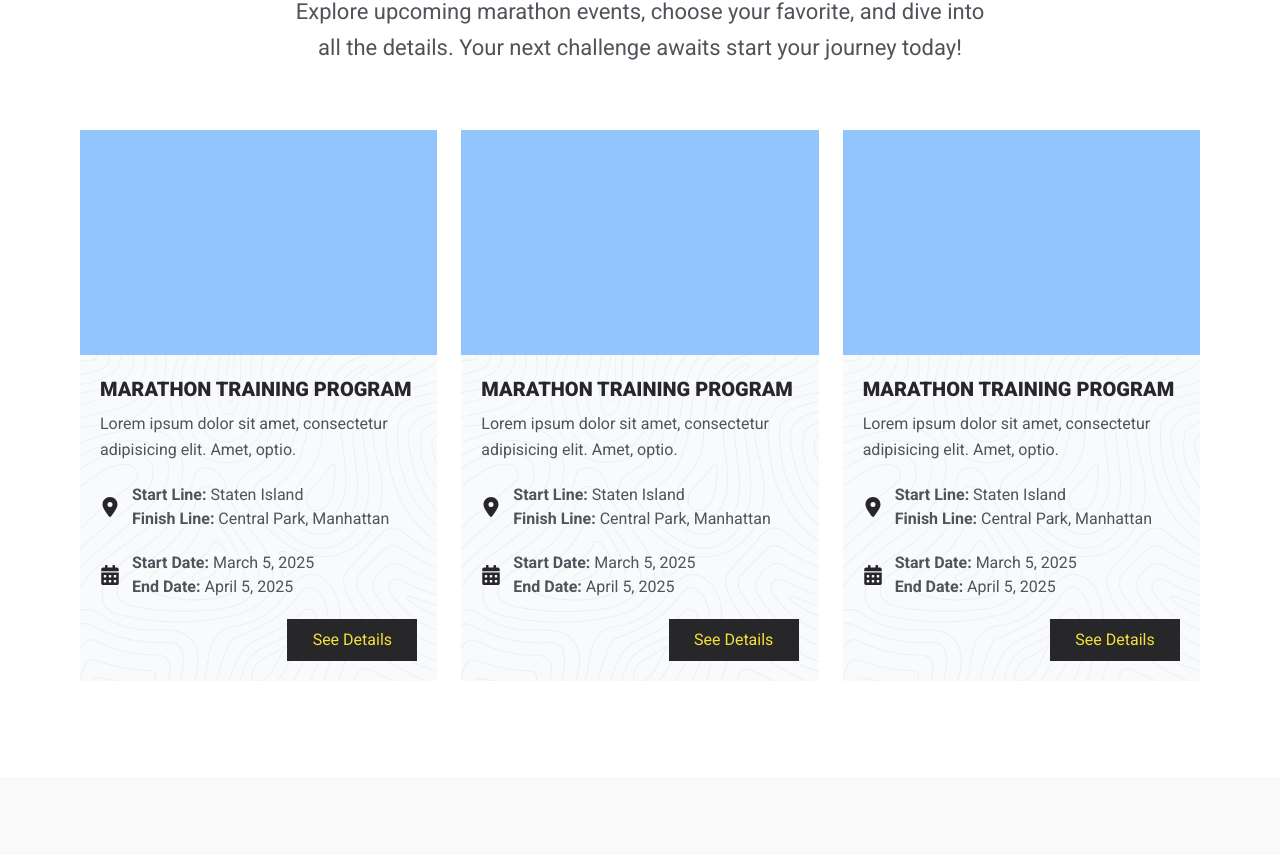
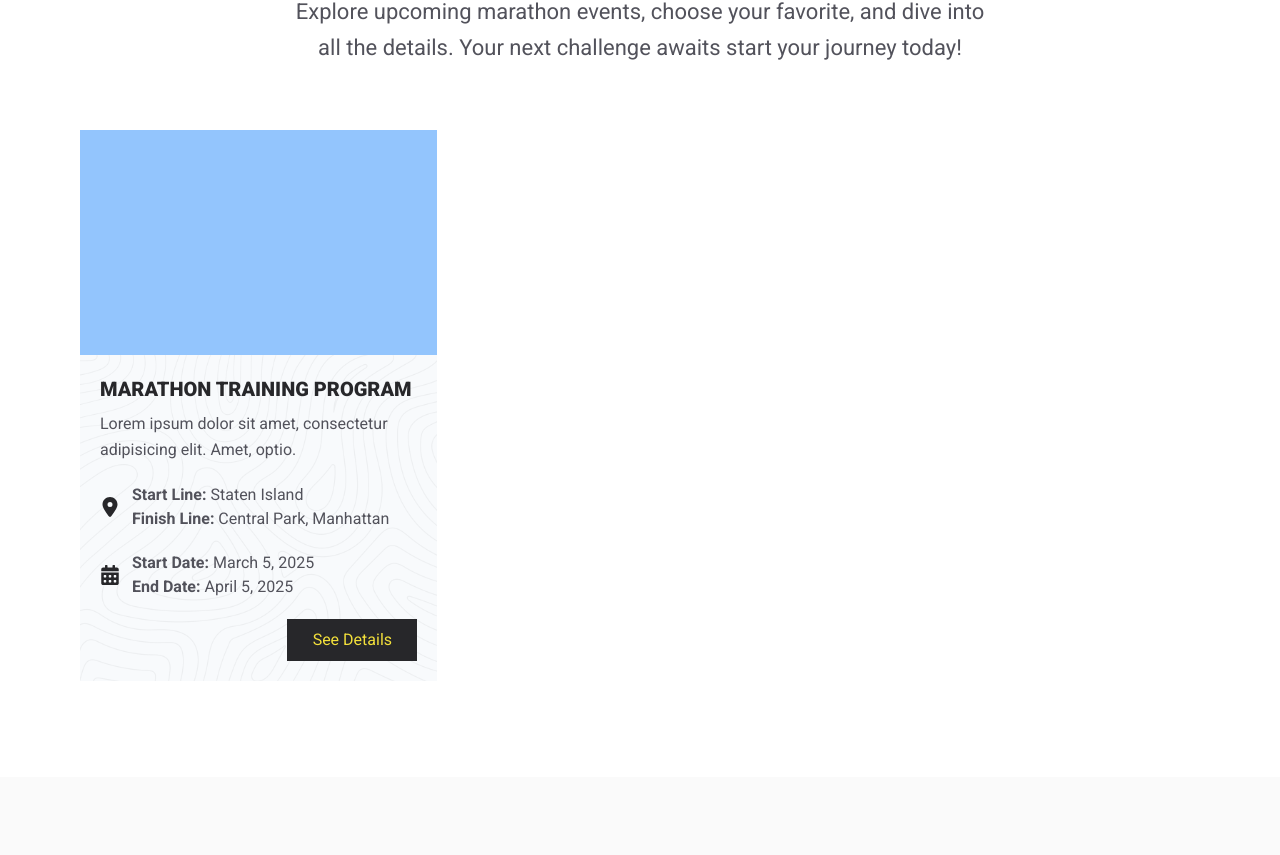
Before and after one commit to devrakibulrahman/raceflow-client-side, a React (Vite) app: page /marathons in a window 1280 px wide. Shown: the part 737-1592 px from the top of the page. Built offline with nearby package versions, Linux system fonts and the light colour scheme.

Commit message:
delete two card from marathon page done on 01/05/2025 at 12:25 pm

```diff
--- a/src/pages/MarathonPage.jsx
+++ b/src/pages/MarathonPage.jsx
@@ -78,86 +78,6 @@ const MarathonPage = () => {
                                     </div>
                                 </div>
                             </div>
-                            <div className="w-full min-h-[450px] bg-slate-50">
-                                <div className="w-full h-[225px] bg-blue-300">
-
-                                </div>
-                                <div className="w-full min-h-[225px] bg-pattern bg-cover bg-center bg-no-repeat p-5">
-                                    <div className="w-full">
-                                        <h1 className="font-roboto text-head-charleston-green text-lg font-black uppercase mb-2 xl:text-xl">Marathon training program</h1>
-                                        <p className="font-roboto text-para-gray text-base font-normal leading-relaxed">Lorem ipsum dolor sit amet, consectetur adipisicing elit. Amet, optio.</p>
-                                    </div>
-                                    <div className="w-full flex items-center gap-3 mt-5">
-                                        <div className="w-auto">
-                                            <FaLocationDot className="text-head-charleston-green text-xl"></FaLocationDot>
-                                        </div>
-                                        <div className="w-auto">
-                                            <div className="w-auto">
-                                                <p className="font-roboto text-para-gray text-base font-semibold">Start Line: <span className="font-normal">Staten Island</span></p>
-                                            </div>
-                                            <div className="w-auto">
-                                                <p className="font-roboto text-para-gray text-base font-semibold">Finish Line: <span className="font-normal">Central Park, Manhattan</span></p>
-                                            </div>
-                                        </div>
-                                    </div>
-                                    <div className="w-full flex items-center gap-3 mt-5">
-                                        <div className="w-auto">
-                                            <FaCalendarAlt className="text-head-charleston-green text-xl"></FaCalendarAlt>
-                                        </div>
-                                        <div className="w-auto">
-                                            <div className="w-auto">
-                                                <p className="font-roboto text-para-gray text-base font-semibold">Start Date: <span className="font-normal">March 5, 2025</span></p>
-                                            </div>
-                                            <div className="w-auto">
-                                                <p className="font-roboto text-para-gray text-base font-semibold">End Date: <span className="font-normal">April 5, 2025</span></p>
-                                            </div>
-                                        </div>
-                                    </div>
-                                    <div className="w-full mt-5 md:flex md:items-center md:justify-end">
-                                        <button className="font-roboto text-base text-primary-yellow font-normal border border-head-charleston-green bg-head-charleston-green px-5 py-2 w-full transition-all ease-linear duration-200 hover:text-head-charleston-green md:w-full xl:max-w-[130px]">See Details</button>
-                                    </div>
-                                </div>
-                            </div>
-                            <div className="w-full min-h-[450px] bg-slate-50">
-                                <div className="w-full h-[225px] bg-blue-300">
-
-                                </div>
-                                <div className="w-full min-h-[225px] bg-pattern bg-cover bg-center bg-no-repeat p-5">
-                                    <div className="w-full">
-                                        <h1 className="font-roboto text-head-charleston-green text-lg font-black uppercase mb-2 xl:text-xl">Marathon training program</h1>
-                                        <p className="font-roboto text-para-gray text-base font-normal leading-relaxed">Lorem ipsum dolor sit amet, consectetur adipisicing elit. Amet, optio.</p>
-                                    </div>
-                                    <div className="w-full flex items-center gap-3 mt-5">
-                                        <div className="w-auto">
-                                            <FaLocationDot className="text-head-charleston-green text-xl"></FaLocationDot>
-                                        </div>
-                                        <div className="w-auto">
-                                            <div className="w-auto">
-                                                <p className="font-roboto text-para-gray text-base font-semibold">Start Line: <span className="font-normal">Staten Island</span></p>
-                                            </div>
-                                            <div className="w-auto">
-                                                <p className="font-roboto text-para-gray text-base font-semibold">Finish Line: <span className="font-normal">Central Park, Manhattan</span></p>
-                                            </div>
-                                        </div>
-                                    </div>
-                                    <div className="w-full flex items-center gap-3 mt-5">
-                                        <div className="w-auto">
-                                            <FaCalendarAlt className="text-head-charleston-green text-xl"></FaCalendarAlt>
-                                        </div>
-                                        <div className="w-auto">
-                                            <div className="w-auto">
-                                                <p className="font-roboto text-para-gray text-base font-semibold">Start Date: <span className="font-normal">March 5, 2025</span></p>
-                                            </div>
-                                            <div className="w-auto">
-                                                <p className="font-roboto text-para-gray text-base font-semibold">End Date: <span className="font-normal">April 5, 2025</span></p>
-                                            </div>
-                                        </div>
-                                    </div>
-                                    <div className="w-full mt-5 md:flex md:items-center md:justify-end">
-                                        <button className="font-roboto text-base text-primary-yellow font-normal border border-head-charleston-green bg-head-charleston-green px-5 py-2 w-full transition-all ease-linear duration-200 hover:text-head-charleston-green md:w-full xl:max-w-[130px]">See Details</button>
-                                    </div>
-                                </div>
-                            </div>
                         </div>
                     </div>
                 </div>
```
